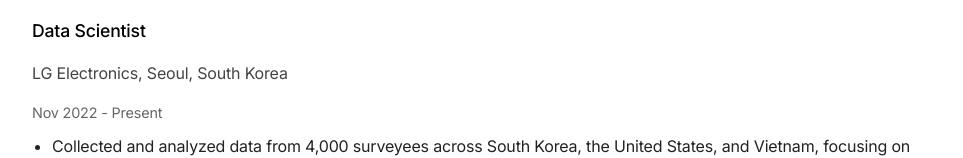
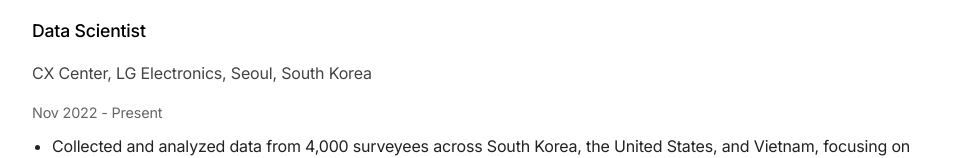
Before and after one commit to glee2dev/gplee-resume, a website built with Vite: page index.html in a window 1280 px wide. Shown: the part 605-763 px from the top of the page, without its empty margins (158-1121 px from the left). Built offline with nearby package versions, Linux system fonts and the light colour scheme.

Commit message:
Minor modification.

```diff
--- a/index.html
+++ b/index.html
@@ -26,7 +26,7 @@
             <h2>Experience</h2>
             <div class="experience-item">
               <h3>Data Scientist</h3>
-              <p class="company">LG Electronics, Seoul, South Korea</p>
+              <p class="company">CX Center, LG Electronics, Seoul, South Korea</p>
               <p class="duration">Nov 2022 - Present</p>
               <ul>
                 <li>Collected and analyzed data from 4,000 surveyees across South Korea, the United States, and Vietnam, focusing on educational backgrounds, job history, and purchase patterns.</li>
```
